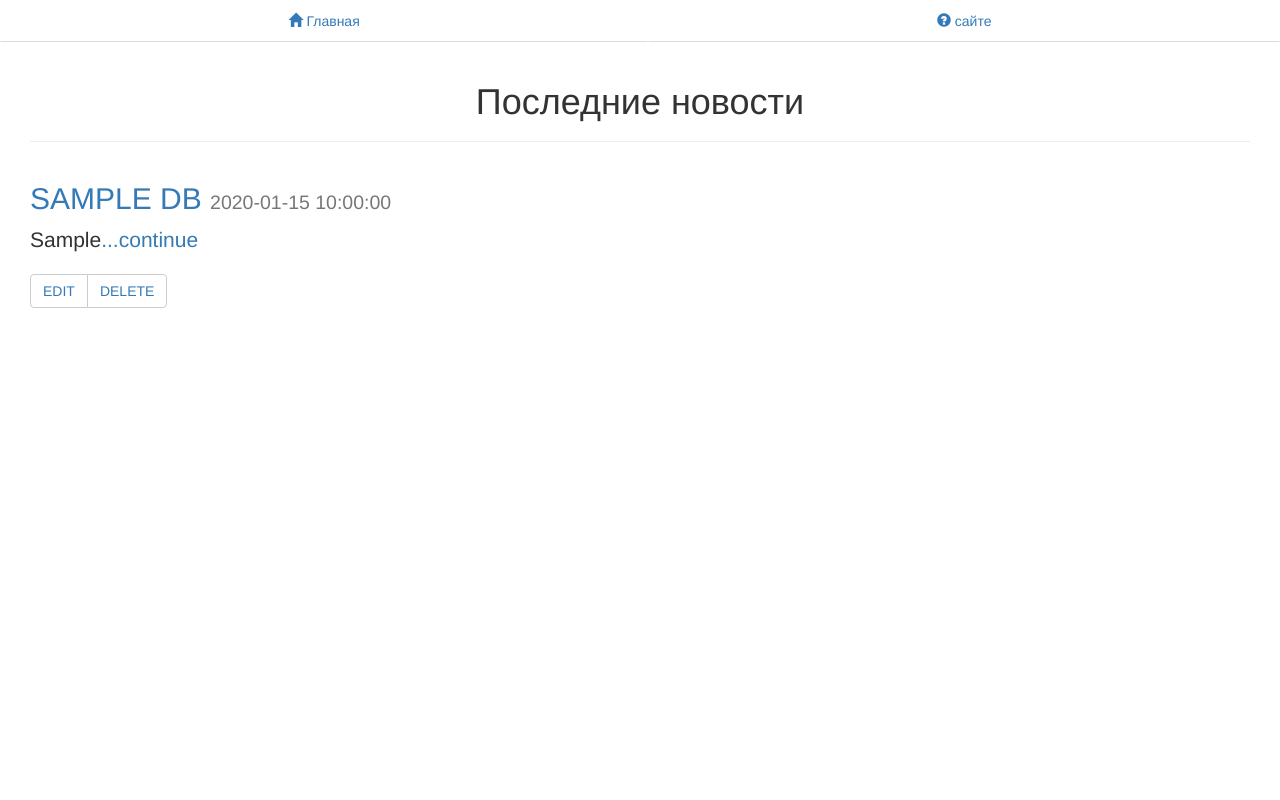
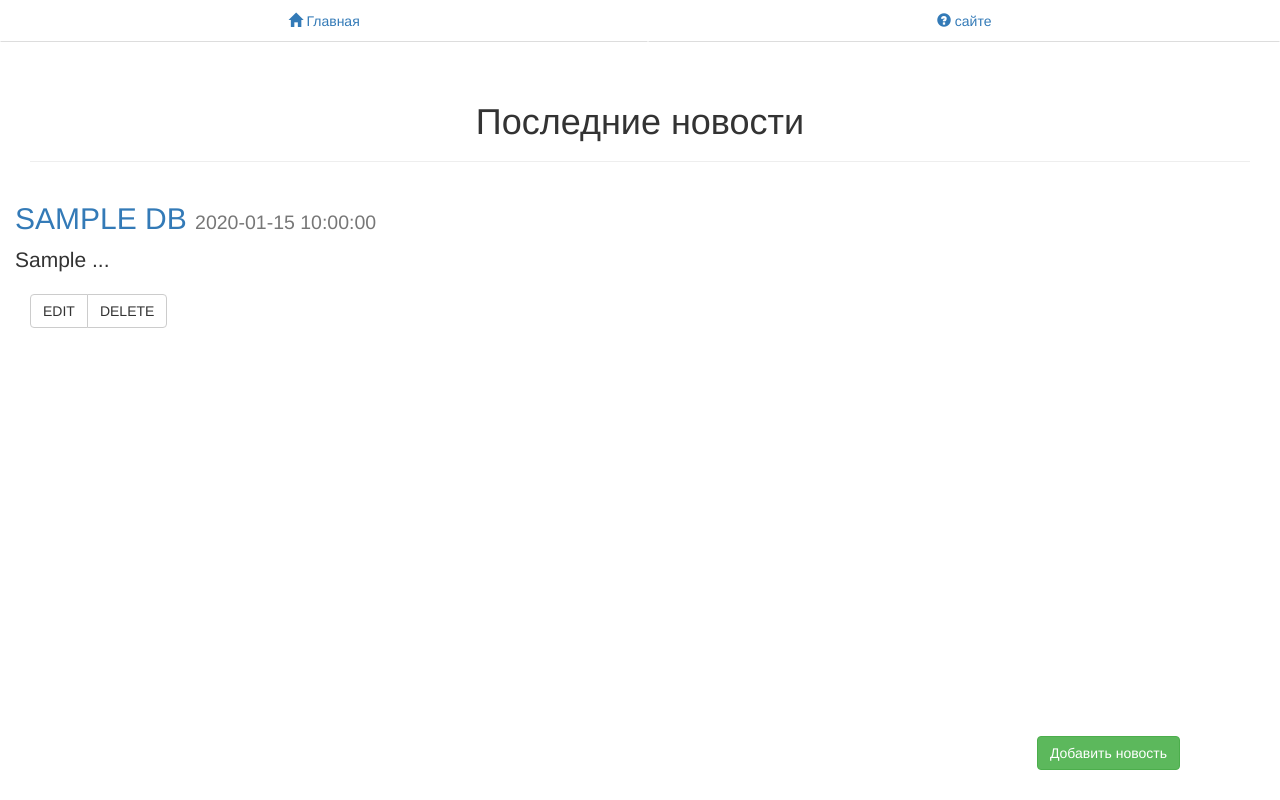
Before and after one commit to 4ksi/news, a PHP site: page /news in a window 1280 px wide. Run offline with PHP 8.4, Linux system fonts and the light colour scheme; tables that the repository leaves empty or names only in its code hold one stand-in row (values such as "Sample post"); some libraries are stand-ins or nearby versions.

Commit message:
fix layout

```diff
--- a/app/views/news/index.php
+++ b/app/views/news/index.php
@@ -1,30 +1,34 @@
-<div class='container-fluid'>
-    <div class='page-header'>
-        <h1 class='text-center'>Последние новости</h1>
+<div class="container-fluid">
+    <div class="page-header">
+        <div class="row">
+            <h1 class="text-center">Последние новости</h1>
         </div>
-    <div class='container-fluid'>
+    </div>
     <?php foreach ($data as $newsItem): ?>
-            <div class='row'>
-                <h2 class='text-uppercase'>
+        <div class="row">
+            <h2 class="text-uppercase">
                 <a href="/news/view/<?=$newsItem['id']?>"><?= $newsItem['title'] ?></a>
                 <small><?= $newsItem['created_at'] ?></small>
             </h2>
         </div>
 
-            <div class='row'>
-                <p class='lead text-justify'><?= $newsItem['announce'] ?><a href="/news/view/<?=$newsItem['id']?>">...continue</a></p>
+        <div class="row">
+            <p class="lead text-justify"><?= $newsItem['announce'] ?> ...</p>
         </div>
 
-            <div class='row'>
-                <div class='btn-group' role='group'>
-                    <button type='button' class='btn btn-default'>
-                        <a href="edit/<?= $newsItem['id'] ?>">EDIT</a>
-                    </button>
-                    <button type='button' class='btn btn-default'>
-                        <a href="delete/<?= $newsItem['id'] ?>">DELETE</a>
-                    </button>
+        <div class="'row">
+            <div class="btn-group" role="group">
+                <a class="btn btn-default" href="/news/edit/<?= $newsItem['id'] ?>">
+                    EDIT
+                </a>
+                <a class="btn btn-default" href="/news/delete/<?= $newsItem['id'] ?>">
+                    DELETE
+                </a>
             </div>
         </div>
     <?php endforeach ?>
+
+    <div class="pull-right">
+        <a style="position:fixed; right: 100px; bottom:30px;" href="" class="btn btn-success">Добавить новость</a>
     </div>
 </div>
```
Lines whose indentation alone changed are shown as unchanged.
